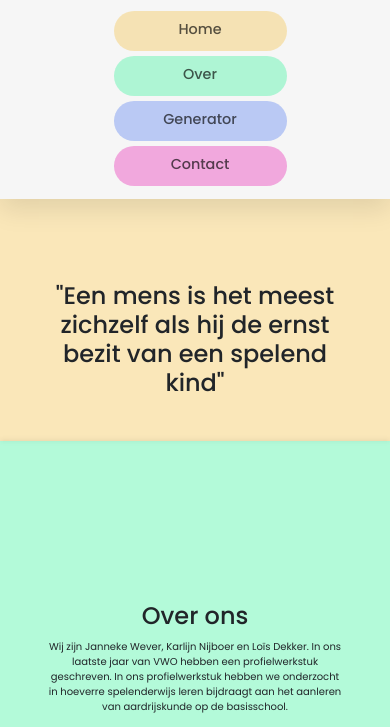
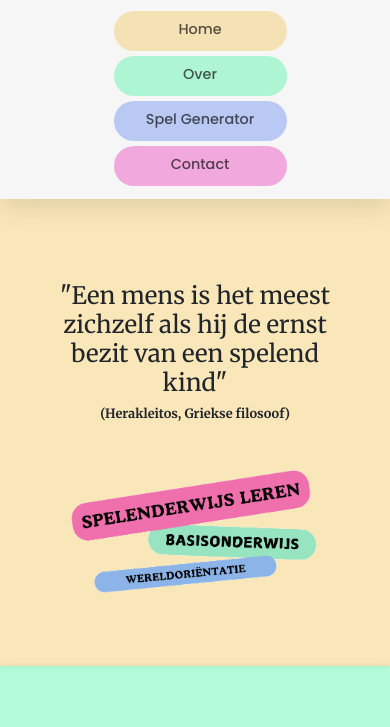
Before and after one commit to wietsedejonge/LesSpelGenerator, a plain HTML site: page index.html in a window 390 px wide. Both pictures are taken after a click on the button "Toggle navigation". Shown: the part 88-815 px from the top of the page. Drawn offline with Linux system fonts and the light colour scheme.

Commit message:
voorpagina plaatje

```diff
--- a/css/style.css
+++ b/css/style.css
@@ -7,6 +7,10 @@ body {
     box-shadow: 0 10px 25px rgba(0, 0, 0, 0.1);
     font-weight:500 !important;
   }
+
+#home h2.text-center, h6.text-center {
+    font-family: 'Merriweather', serif;
+}
 
 .navbar-nav{
     margin-left:auto;
@@ -474,10 +478,6 @@ footer {
         font-size:9px;
     }
 
-    .decoratieFoto img {
-        display:none;
-    }
-
 }
 
 @media (max-width: 480px) {
@@ -501,6 +501,10 @@ footer {
 
     h2 {
         font-size: 1.5rem;
+    }
+
+    h6 {
+        font-size: 0.8rem;
     }
 
     .nav-item {
--- a/index.html
+++ b/index.html
@@ -8,7 +8,7 @@
     <link rel="stylesheet" href="css/bootstrap.min.css">
     <link rel="stylesheet" href="css/style.css">
     <link rel="stylesheet" href="https://fonts.googleapis.com/css2?family=Poppins:wght@400;500;600&display=swap">
-</head>
+    <link rel="stylesheet" href="https://fonts.googleapis.com/css2?family=Merriweather:wght@400;700&display=swap"></head>
 <body>
 
  <!-- Navbar -->
@@ -27,7 +27,7 @@
             <a class="nav-link" href="#over">Over</a>
             </li>
             <li class="nav-item nav-item-3">
-            <a class="nav-link" href="#spelgenerator">Generator</a>
+            <a class="nav-link" href="#spelgenerator">Spel Generator</a>
             </li>
             <li class="nav-item nav-item-4">
             <a class="nav-link" href="#contact">Contact</a>
@@ -41,6 +41,8 @@
     <div class="row">
       <div class="col-md-6 mx-auto mt-5">
         <h2 class="text-center">"Een mens is het meest zichzelf als hij de ernst bezit van een spelend kind"</h2>
+        <h6 class="text-center"><b>(Herakleitos, Griekse filosoof)</b></h6>
+        <img src="img/spelenderwijsleren.png" alt="Voordeklas" class="img-fluid mt-4" id="voordeklasImage">
       </div>
     </div>
   </div>
```
Also changed, not shown: img/spelenderwijsleren.png (added).
